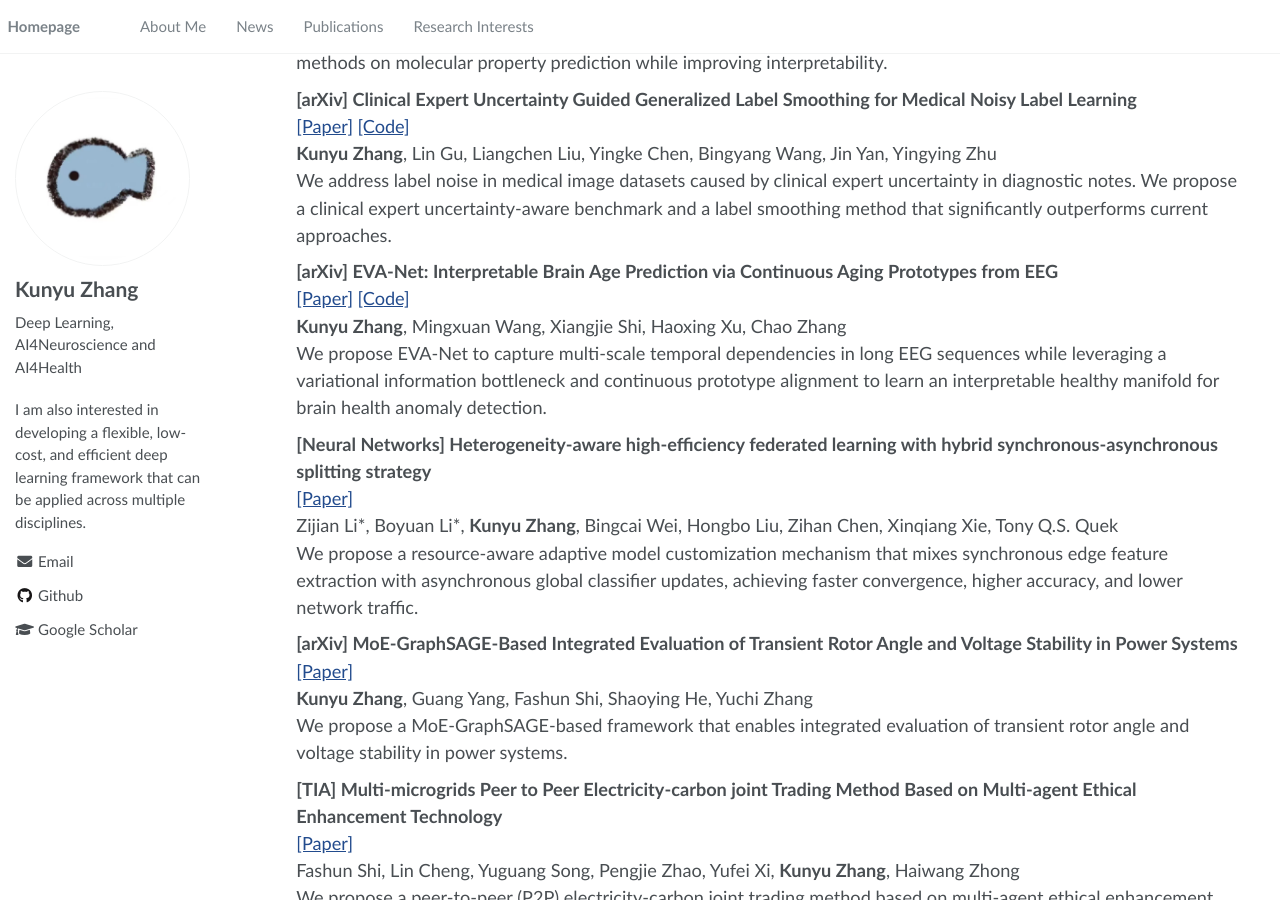
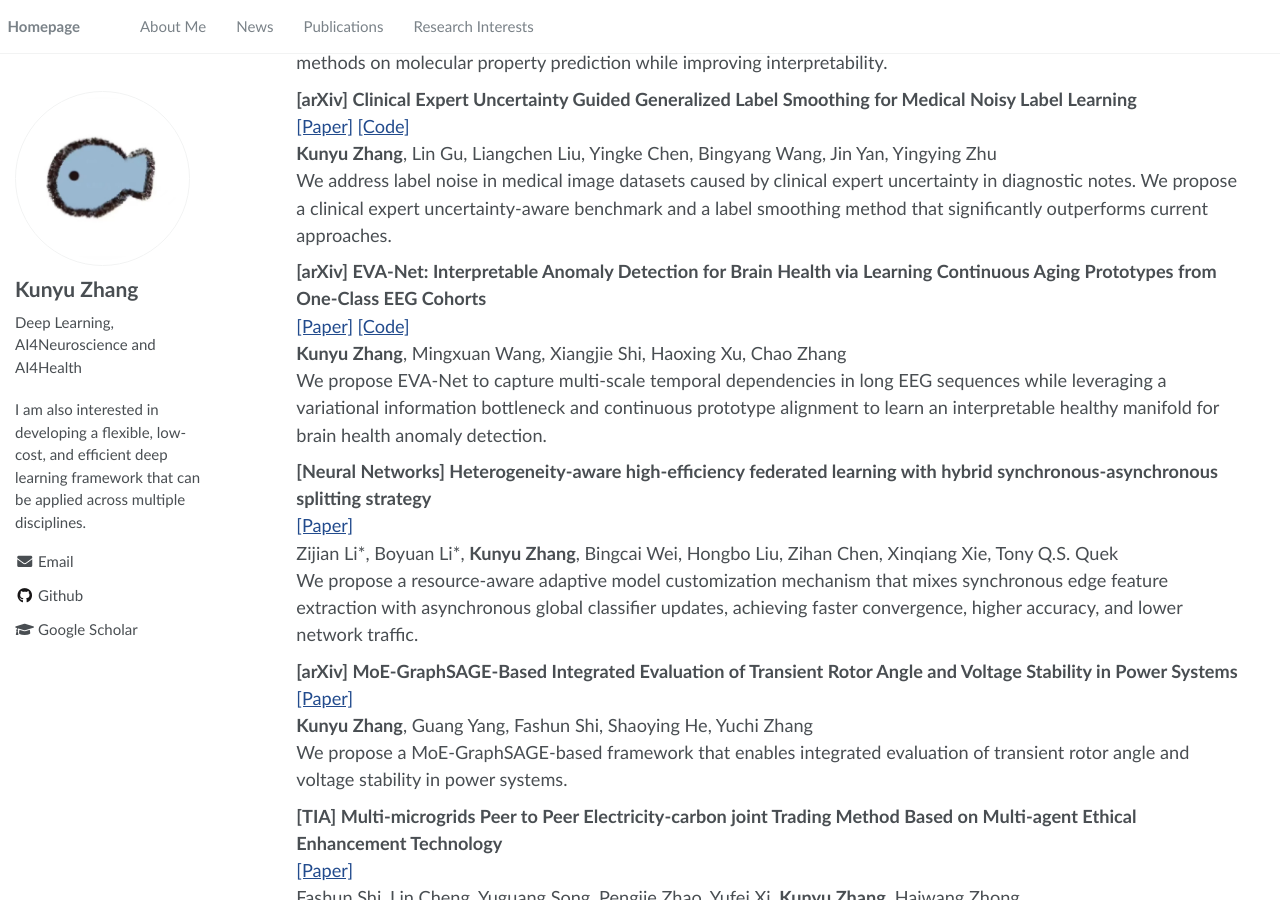
Before and after one commit to zky04/zky04.github.io, a Jekyll site: the page built from index.md, in a window 1280 px wide and 900 px high, scrolled down 1045 px. Built offline with Jekyll 4.4.1, drawn with Linux system fonts in a browser that asks for light colours.

Commit message:
Updata EVA-Net

```diff
--- a/index.md
+++ b/index.md
@@ -34,7 +34,7 @@ We propose ProtoMol, a prototype-guided multimodal framework that hierarchically
 **Kunyu Zhang**, Lin Gu, Liangchen Liu, Yingke Chen, Bingyang Wang, Jin Yan, Yingying Zhu
 We address label noise in medical image datasets caused by clinical expert uncertainty in diagnostic notes. We propose a clinical expert uncertainty-aware benchmark and a label smoothing method that significantly outperforms current approaches.
 
-**[arXiv] EVA-Net: Interpretable Brain Age Prediction via Continuous Aging Prototypes from EEG**
+**[arXiv] EVA-Net: Interpretable Anomaly Detection for Brain Health via Learning Continuous Aging Prototypes from One-Class EEG Cohorts**
 [[Paper]](https://github.com/zky04) [[Code]](https://github.com/zky04/EVA-Net)
 **Kunyu Zhang**, Mingxuan Wang, Xiangjie Shi, Haoxing Xu, Chao Zhang
 We propose EVA-Net to capture multi-scale temporal dependencies in long EEG sequences while leveraging a variational information bottleneck and continuous prototype alignment to learn an interpretable healthy manifold for brain health anomaly detection.
```
Also changed, not shown: _publications/2025-11-19-eva-net.md (+1 -1 lines).
